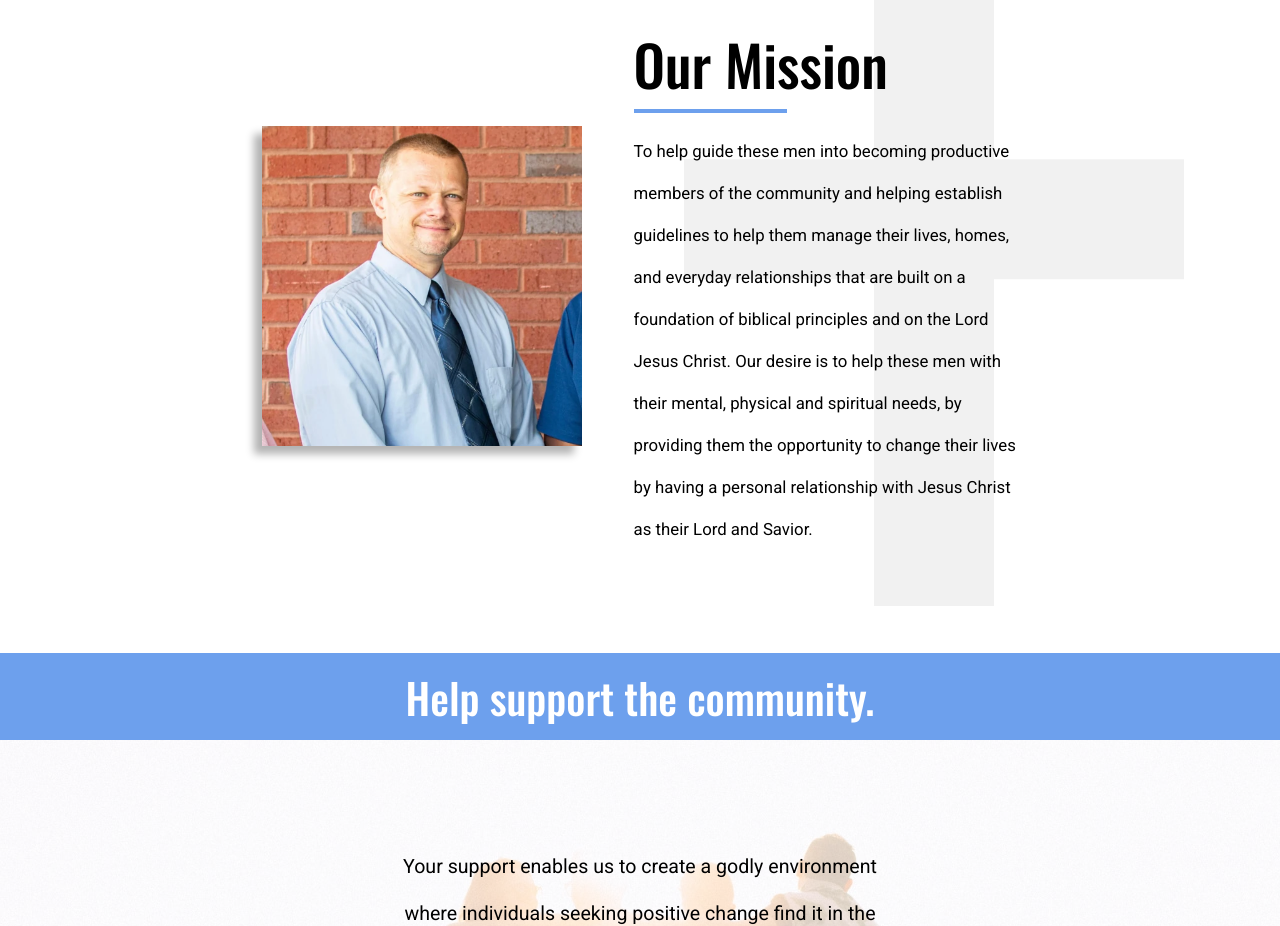
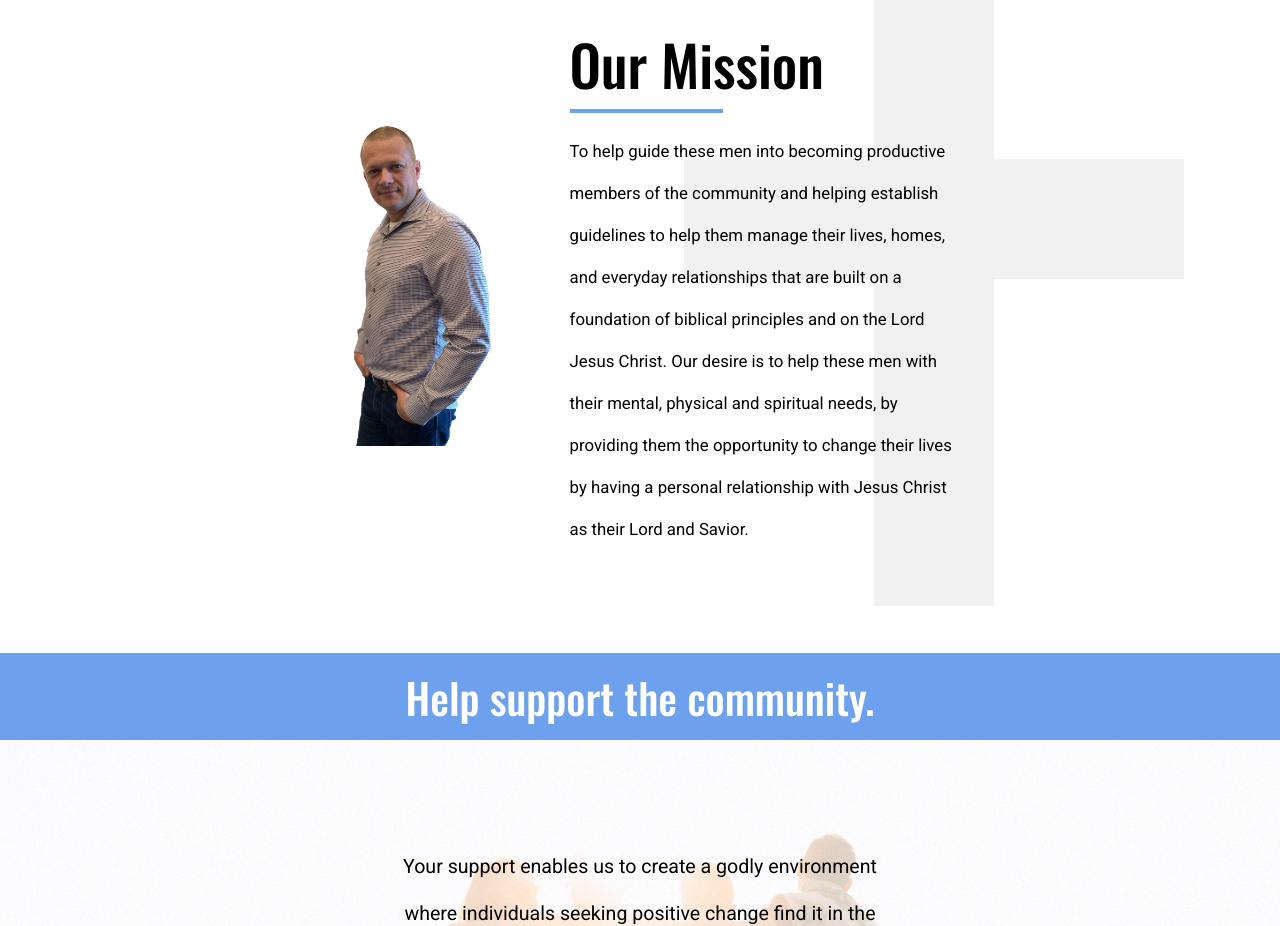
Before and after one commit to wbojczuk/cartoutmenscenter, a Next.js app: page / in a window 1280 px wide. Shown: the part 880-1806 px from the top of the page. Built offline with nearby package versions, Linux system fonts and the light colour scheme; no server answers.

Commit message:
Added pics

```diff
--- a/src/app/(mainsite)/components/homepage/OurMission/ourmission.module.css
+++ b/src/app/(mainsite)/components/homepage/OurMission/ourmission.module.css
@@ -8,10 +8,9 @@
 
 .bgImg{
     height: 25vw;
-    width: 25vw;
-    object-fit: cover;
-    object-position: center;
-    box-shadow: -8px 8px 8px rgba(0,0,0,0.3);
+    width: 15vw;
+    object-fit: contain;
+    object-position: center center;
 }
 
 .content{
@@ -66,8 +65,8 @@
     }
 
     .bgImg{
-        height: 40vw;
-        width: 40vw;
+        height: 45vw;
+        width: 35vw;
     }
 
     .content{
@@ -98,8 +97,8 @@
     }
 
     .bgImg{
-        height: 60vw;
-        width: 60vw;
+        height: 70vw;
+        width: 55vw;
     }
 
     .content{
--- a/src/app/(mainsite)/data/teamData.ts
+++ b/src/app/(mainsite)/data/teamData.ts
@@ -18,7 +18,7 @@ With my experience, training, knowledge, and the leadership of Jesus Christ and
 Not only has God changed my life, but He has also changed my family's life. Hallelujah! God has blessed me with a beautiful, loving, God-fearing, Jesus loving wife named Kristy Williams. We are excited to see what is ahead.`
     },
     {
-        name: "Shaun Williams",
+        name: "Sean Williams",
         imgSrc: "https://i.imgur.com/JhDKBy5.jpg",
         role: "",
         description: `I was a full blown drug addict until September 1,2020 when God would change my life forever for His honor and glory. I was not only a drug addict but a drug dealer with multiple prior charges and in and out of jails. I thought I had everything I could want or need to make me happy but inside I was miserable and empty I was missing something and that something was Jesus. On September 1,2020 I was pulled over with multiple kilos of meth in the trunk of a car that would change my life forever facing drug trafficking at the highest tier plus a gun charge what should have been my life as a free man over really became the biggest blessing and showed me what life truly is had God reveal His self to me mightily like never before for the first time I hit my knees in tears of cleansing and purification He was doing a mighty work in me. Though I was facing 35 years it didn't even matter because for the first time in my life I truly had a relationship with God through His Son my Lord and Savior Jesus Christ and a peace came over me that surpassed all understanding. I continued diligently seeking Him through His word and He set me free not only from bondage but showed His mercy and favor in the courts and set this captive free. Free and on fire for Him and His kingdom. Today I am 3 years clean from all drugs and bondages and am being used mightily in the ministry For God our Father's honor and glory.`
```
Also changed, not shown: public/img/our_mission.webp.
